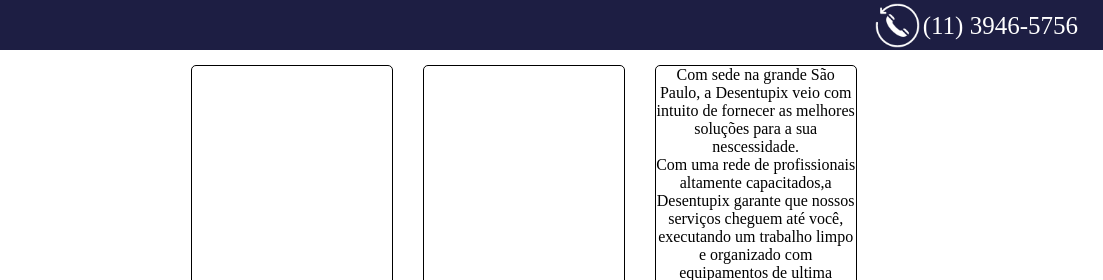
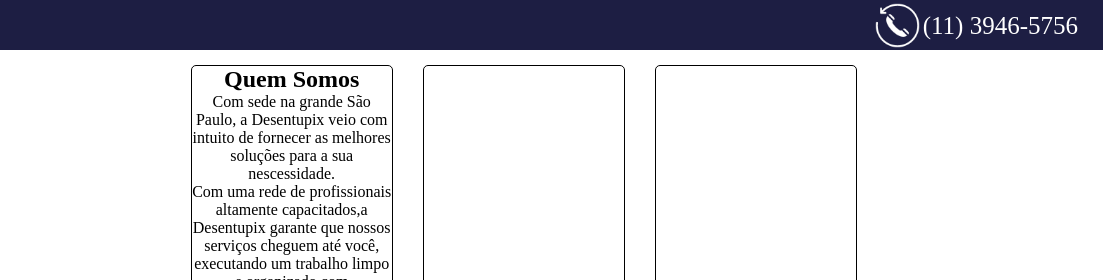
Before and after one commit to dcbianchi/Desentupix, a plain HTML site: page index.html in a window 1280 px wide. Shown: the top 280 px of the page, 177-1280 px from the left. Drawn offline with Linux system fonts and the light colour scheme.

Commit message:
Update index.html

```diff
--- a/index.html
+++ b/index.html
@@ -22,15 +22,18 @@
 
         <div class="Content">
             <div class="Collum1">
+
+            </div>
+
+            <div class="Collum2"></div>
+
+            <div class="Collum3">
+                <h2>Quem Somos</h2>
                 <p>Com sede na grande São Paulo, a Desentupix veio com intuito de fornecer as melhores soluções para a sua nescessidade.<br>
                 Com uma rede de profissionais altamente capacitados,a Desentupix garante que nossos serviços cheguem até você, executando um trabalho limpo e organizado com equipamentos de ultima geração.<br>
                 A Desentupix tem hoje o melhor sistema de aprovação de serviço, agilizando todo o processo garantindo conforto e satisfação total de nossos clientes.
                 </p>
             </div>
-
-            <div class="Collum2"></div>
-
-            <div class="Collum3"></div>
 
             <div class="Whatsapp">
                 <a href="https://api.whatsapp.com/send/?phone=5511913688621&text=Ol%C3%A1%21+Eu+Gostaria+de+um+or%C3%A7amento.&type=phone_number&app_absent=0"
```
